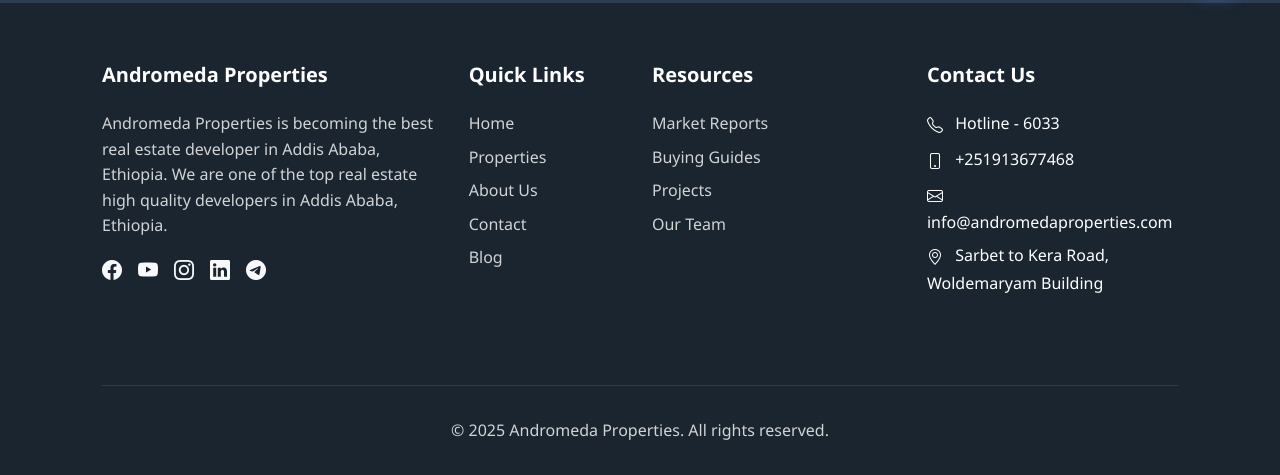
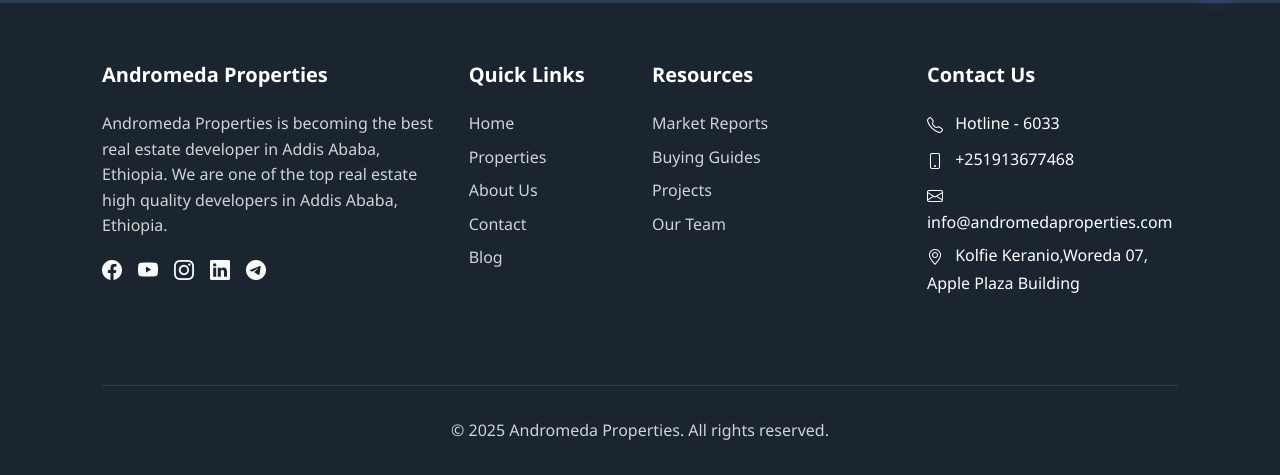
Before and after one commit to IbrahimGashaw/TTC, a Django app: page /accounts/password-reset/ in a window 1280 px wide. Shown: the part 777-1252 px from the top of the page. Run offline with Django 4.2, Linux system fonts and the light colour scheme; data comes from the database, SQL or seed files in the repository; data that the repository does not hold is empty.

Commit message:
modified:   templates/base.html

```diff
--- a/templates/base.html
+++ b/templates/base.html
@@ -186,7 +186,7 @@
                             <i class="bi bi-envelope me-2"></i> info@andromedaproperties.com
                         </li>
                         <li class="mb-2">
-                            <i class="bi bi-geo-alt me-2"></i> Sarbet to Kera Road, Woldemaryam Building
+                            <i class="bi bi-geo-alt me-2"></i> Kolfie Keranio,Woreda 07, Apple Plaza Building
                         </li>
                     </ul>
                 </div>
```
